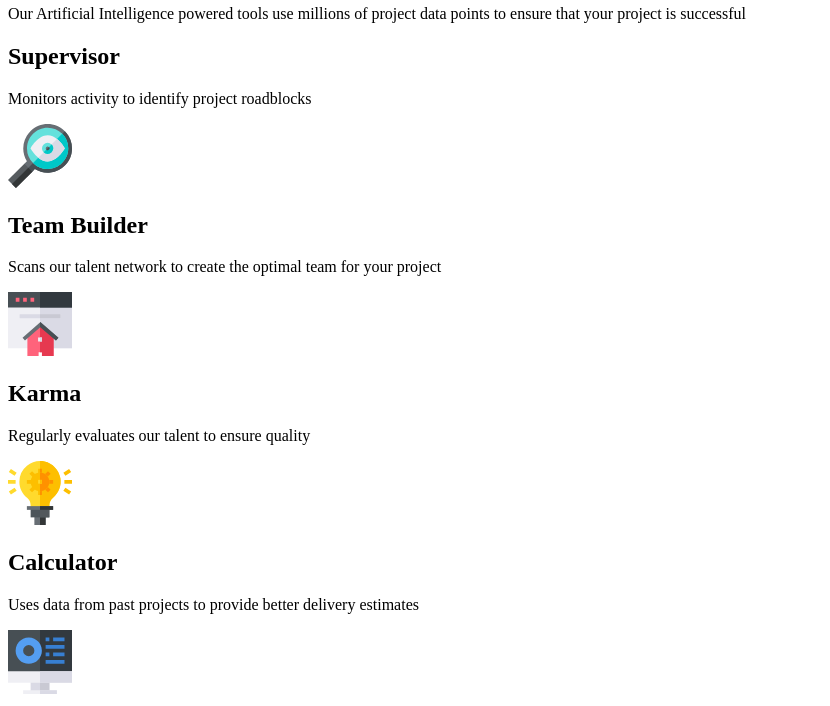
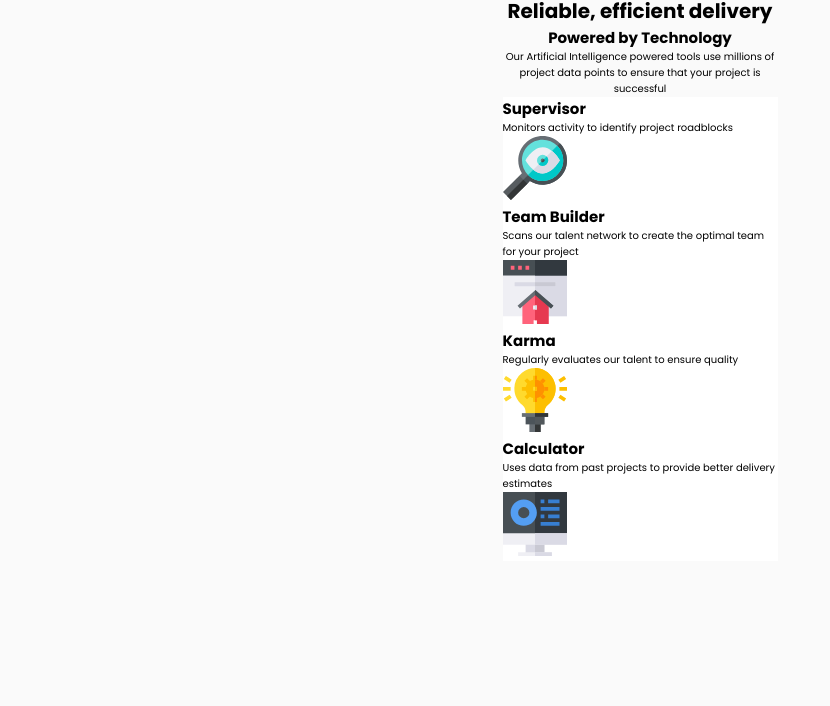
Before and after one commit to agoatnamedbear/four_card_feature, a plain HTML site: page index.html in a window 1280 px wide. Shown: the part 122-828 px from the top of the page, without its empty margins (0-830 px from the left). After the commit the page ends 800 px from the top, so only its background shows below. Drawn offline with Linux system fonts and the light colour scheme.

Commit message:
Update from SCSS

```diff
--- a/styles/main.css
+++ b/styles/main.css
@@ -1 +1,33 @@
-@import url("https://fonts.googleapis.com/css2?family=Poppins:ital,wght@0,100;0,200;0,300;0,400;0,500;0,600;0,700;0,800;0,900;1,100;1,200;1,300;1,400;1,500;1,600;1,700;1,800;1,900&display=swap");/*# sourceMappingURL=main.css.map */
+@import url("https://fonts.googleapis.com/css2?family=Poppins:ital,wght@0,100;0,200;0,300;0,400;0,500;0,600;0,700;0,800;0,900;1,100;1,200;1,300;1,400;1,500;1,600;1,700;1,800;1,900&display=swap");
+* {
+  box-sizing: border-box;
+  margin: 0;
+  padding: 0;
+}
+
+html {
+  font-size: 10px;
+  font-family: "Poppins", sans-serif;
+}
+
+body {
+  background-color: hsl(0, 0%, 98%);
+  height: 100vh;
+  display: flex;
+  flex-direction: column;
+  justify-content: center;
+  align-items: center;
+}
+
+.main-header,
+.card-container {
+  width: 27.5rem;
+}
+
+.main-header {
+  text-align: center;
+}
+
+.card-container {
+  background-color: hsl(0, 0%, 100%);
+}/*# sourceMappingURL=main.css.map */
```
Also changed, not shown: 1 other file.
